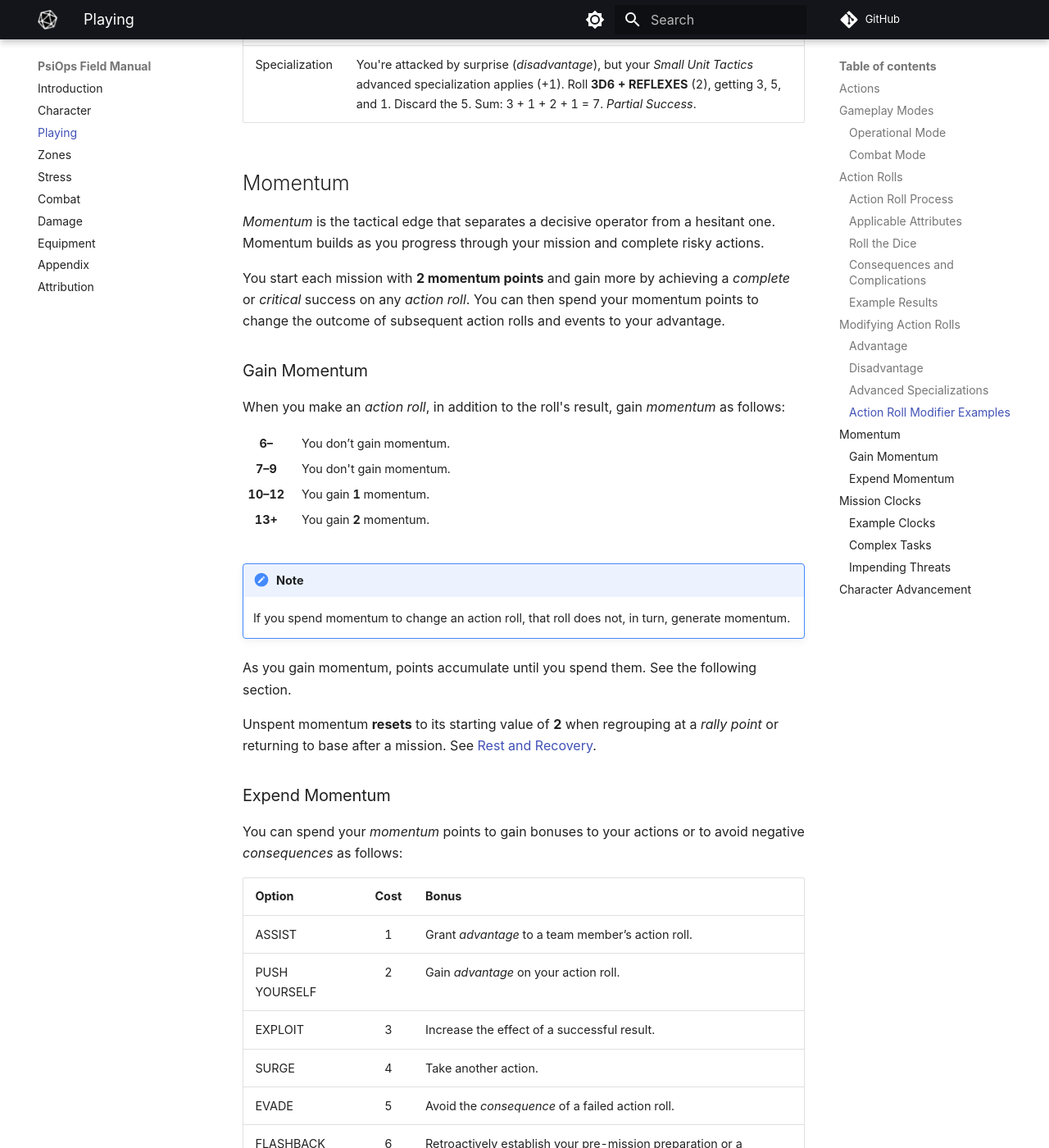
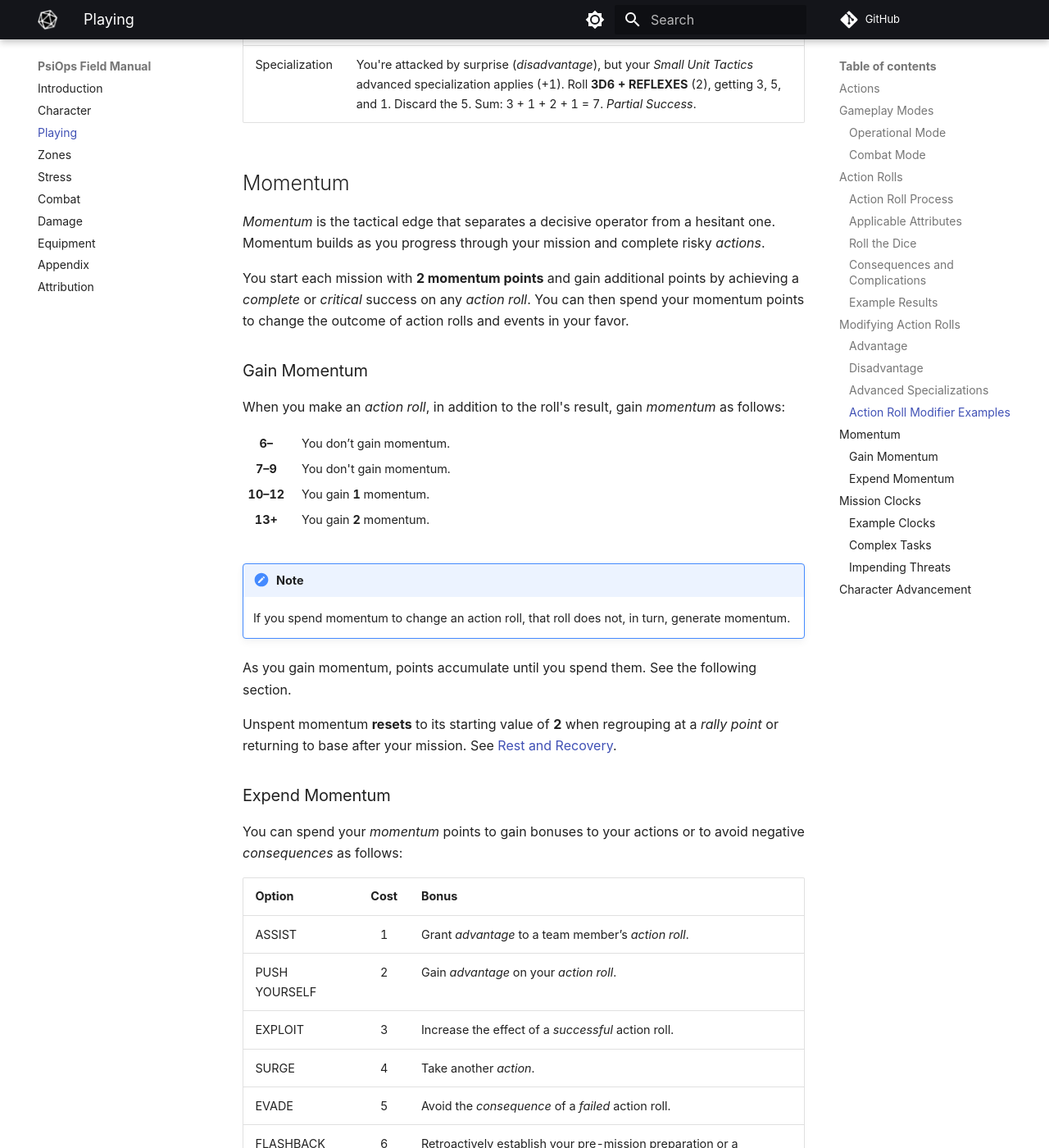
Before and after one commit to joemoose/psiops, an MkDocs documentation site: the page built from docs/playing.md, in a window 1280 px wide and 1400 px high, scrolled down 6023 px. Shown: the whole window at 82% size. Built offline with MkDocs 1.6.1 and Material for MkDocs 9.7.7, drawn with Linux system fonts in a browser that asks for light colours; plug-ins that fetch from the network failed and are left out; comment, search, counter and statistics services are not loaded; some of the changed text lies outside the part shown.

Commit message:
Refine language in Momentum rules
Revised wording for clarity and consistency in the Momentum section.

```diff
--- a/docs/playing.md
+++ b/docs/playing.md
@@ -159,9 +159,9 @@ Examples of *action roll* modifiers follow:
 
 ## Momentum
 
-*Momentum* is the tactical edge that separates a decisive operator from a hesitant one. Momentum builds as you progress through your mission and complete risky actions.
+*Momentum* is the tactical edge that separates a decisive operator from a hesitant one. Momentum builds as you progress through your mission and complete risky *actions*.
 
-You start each mission with **2 momentum points** and gain more by achieving a *complete* or *critical* success on any *action roll*. You can then spend your momentum points to change the outcome of subsequent action rolls and events to your advantage.
+You start each mission with **2 momentum points** and gain additional points by achieving a *complete* or *critical* success on any *action roll*. You can then spend your momentum points to change the outcome of action rolls and events in your favor.
 
 ### Gain Momentum
 
@@ -184,7 +184,7 @@ When you make an *action roll*, in addition to the roll's result, gain *momentum
 
 As you gain momentum, points accumulate until you spend them. See the following section.
 
-Unspent momentum **resets** to its starting value of **2** when regrouping at a *rally point* or returning to base after a mission. See [Rest and Recovery](damage.md#rally-point).
+Unspent momentum **resets** to its starting value of **2** when regrouping at a *rally point* or returning to base after your mission. See [Rest and Recovery](damage.md#rally-point).
 
 ### Expend Momentum
 
@@ -192,12 +192,12 @@ You can spend your *momentum* points to gain bonuses to your actions or to avoid
 
 | Option | Cost | Bonus |
 | - | :-: | - |
-| ASSIST | 1 | Grant *advantage* to a team member’s action roll. |
-| PUSH YOURSELF | 2 | Gain *advantage* on your action roll. |
-| EXPLOIT | 3 | Increase the effect of a successful result. |
-| SURGE | 4 | Take another action. |
-| EVADE | 5 | Avoid the *consequence* of a failed action roll. |
-| FLASHBACK | 6 | Retroactively establish your pre-mission preparation or a discovery. |
+| ASSIST | 1 | Grant *advantage* to a team member’s *action roll*. |
+| PUSH YOURSELF | 2 | Gain *advantage* on your *action roll*. |
+| EXPLOIT | 3 | Increase the effect of a *successful* action roll. |
+| SURGE | 4 | Take another *action*. |
+| EVADE | 5 | Avoid the *consequence* of a *failed* action roll. |
+| FLASHBACK | 6 | Retroactively establish your pre-mission preparation or a discovery in-mission. |
 
 Details for each option follow.
 
@@ -227,13 +227,13 @@ Spend **4 momentum** to take an extra *action* on your turn in a combat round. F
 
 #### Evade
 
-Spend **5 momentum** to avoid the *consequence* of a *failed action roll*. Your action still **fails**, but you no longer suffer that consequence.
+Spend **5 momentum** to avoid the *consequence* of a *failed*  result on an *action roll*. Your action still **fails**, but you no longer suffer that consequence.
 
 See [Consequences of Failing](#consequences-of-failing).
 
 !!! example
 
-	While being pursued by the enemy, you attempt to scale a wall. Your REFLEXES action roll fails. You not only fail to make it over the wall but also take a consequence, landing flat on your back and dropping your weapon.
+	While being pursued, you attempt to scale a wall. Your REFLEXES action roll fails. You not only fail to make it over the wall but you also take a consequence: you land flat on your back and drop your weapon.
 
 	You can spend **5** momentum to Evade. You still won’t make it over the wall, but at least you’re on your feet, combat-ready, with your rifle at the ready.
 
```
Also changed, not shown: other parts of docs/playing.md (+2 -2 lines).
